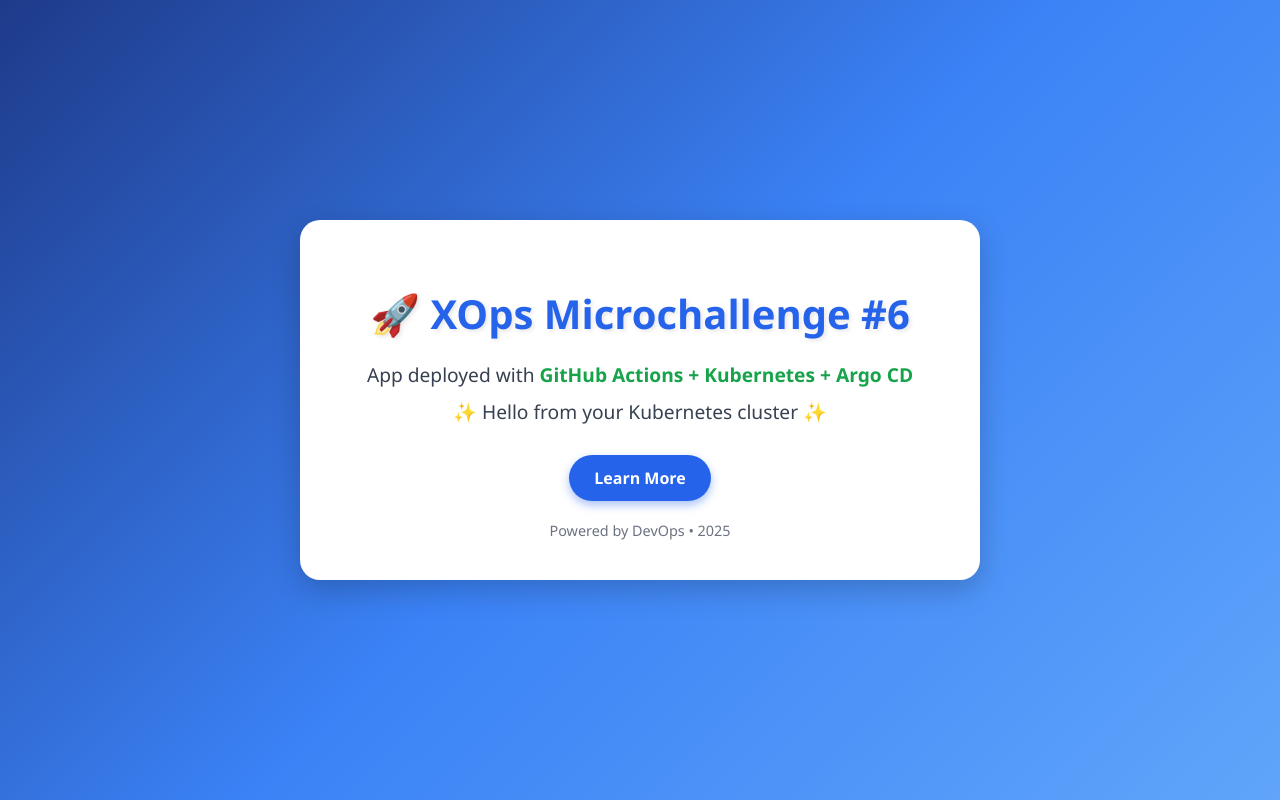
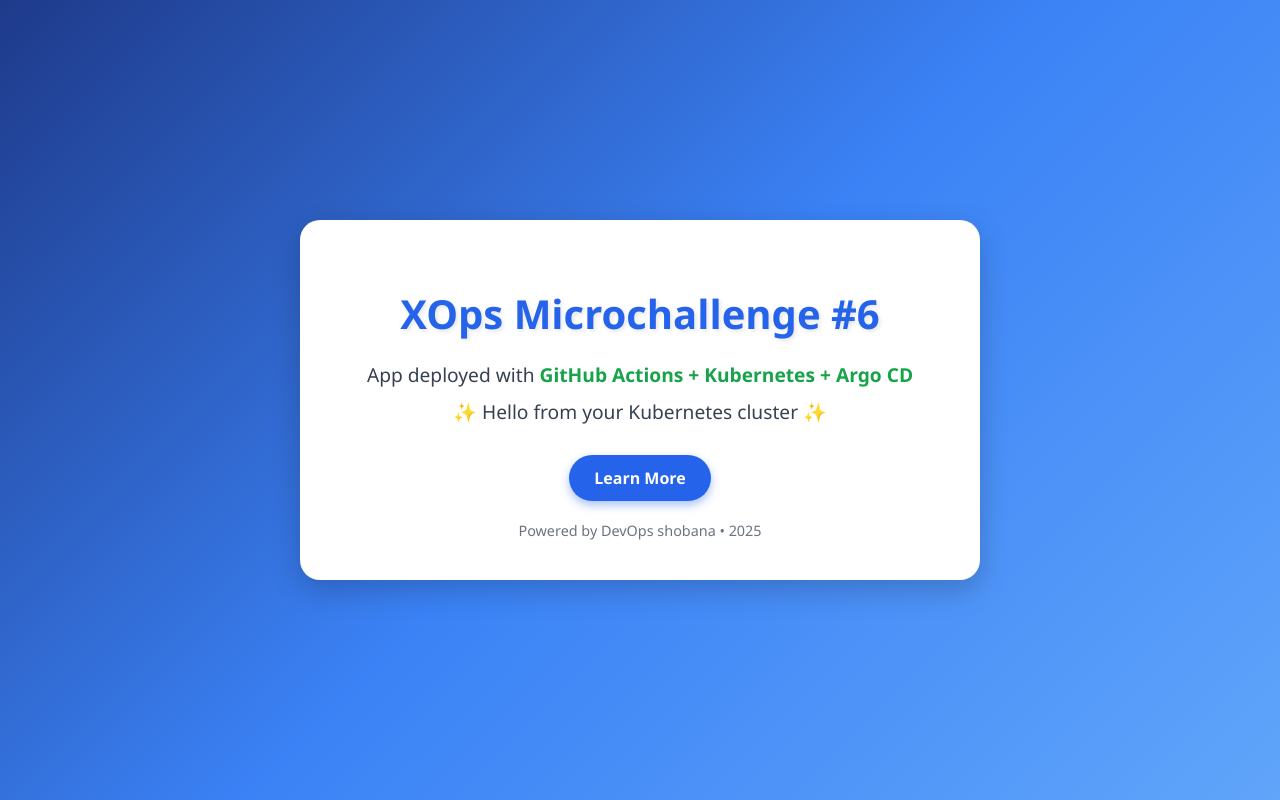
Before and after one commit to Shobi2002/app-repo, a plain HTML site: page index.html in a window 1280 px wide. Drawn offline with Linux system fonts and the light colour scheme.

```diff
--- a/index.html
+++ b/index.html
@@ -70,11 +70,11 @@
 </head>
 <body>
   <div class="card">
-    <h1>🚀 XOps Microchallenge #6</h1>
+    <h1> XOps Microchallenge #6</h1>
     <p>App deployed with <strong>GitHub Actions + Kubernetes + Argo CD</strong></p>
     <p>✨ Hello from your Kubernetes cluster ✨</p>
     <a href="#" class="btn">Learn More</a>
-    <div class="footer">Powered by DevOps • 2025</div>
+    <div class="footer">Powered by DevOps shobana • 2025</div>
   </div>
 </body>
 </html>
```
Also changed, not shown: 1 other file.
